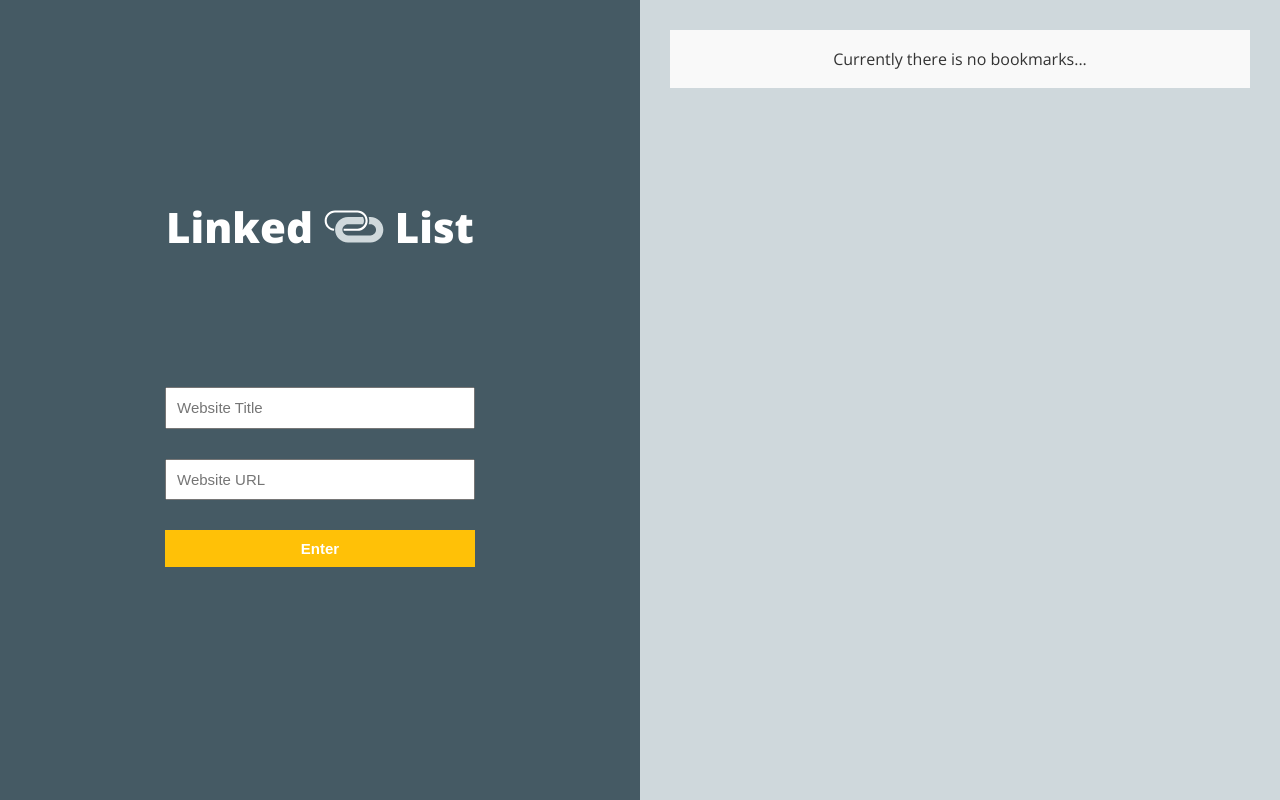
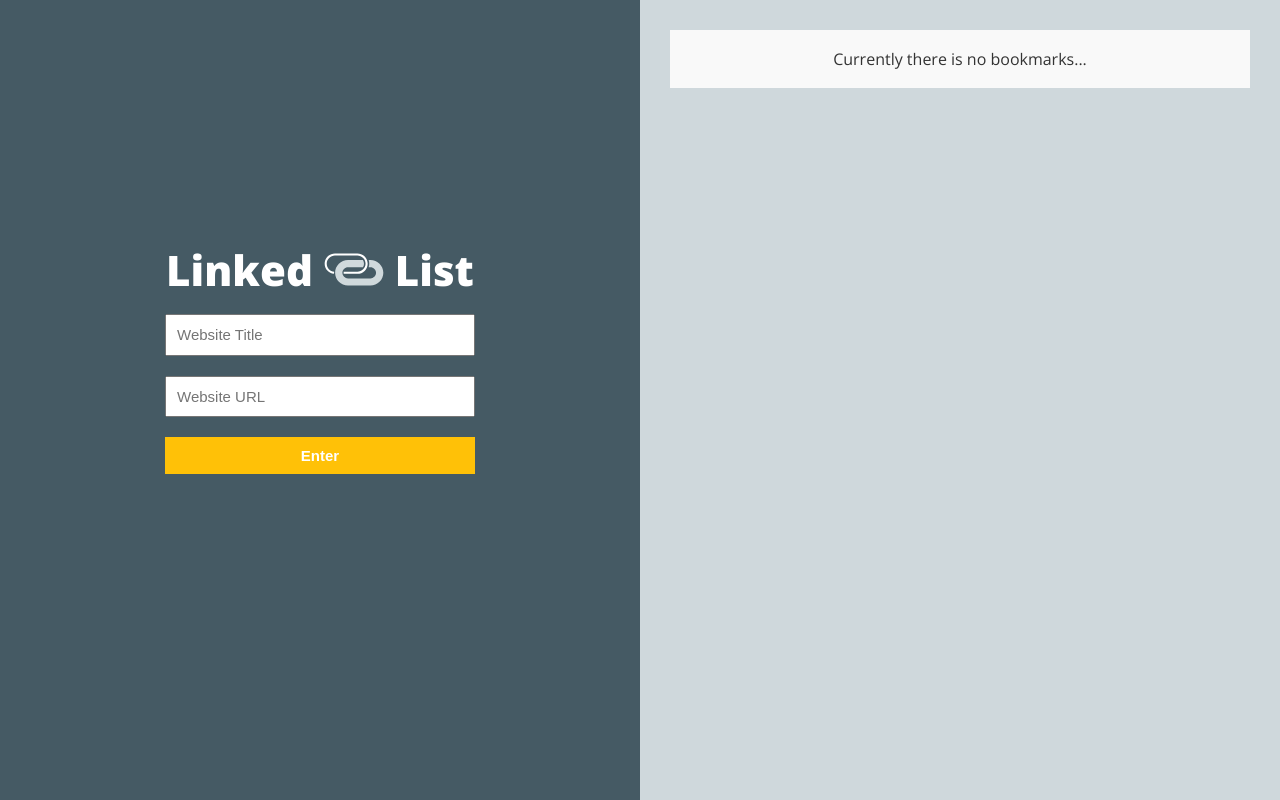
Before and after one commit to marcoroganovic/linked-list, a plain HTML site: page index.html in a window 1280 px wide. Drawn offline with nearby package versions, Linux system fonts and the light colour scheme.

Commit message:
improve styling

```diff
--- a/css/styles.css
+++ b/css/styles.css
@@ -35,6 +35,15 @@ input:focus {
   overflow: hidden;
 }
 
+.content {
+  display: flex;
+  flex-direction: column;
+  align-items: center;
+  width: 100%;
+  height: 500px;
+}
+
+
 .links {
   overflow: auto;
 }
@@ -50,7 +59,7 @@ input:focus {
 
 .logo {
   display: block;
-  margin-top: 150px;
+  margin-top: 15%;
   font-size: 42px;
   font-weight: 800;
 }
@@ -61,13 +70,12 @@ input:focus {
 
 .new-link {
   font-size: 16px;
-  margin-bottom: 150px;
 }
 
 .new-link input {
   display: block;
   width: 310px;
-  margin: 30px 0;
+  margin: 20px 0;
   padding: 10px;
   font-size: 15px;
 }
@@ -170,6 +178,9 @@ span.read:hover {
     height: 50vh;
   }
 
+  .content {
+  }
+
   .links {
     width: 100%;
     min-height: 55vh;
--- a/index.html
+++ b/index.html
@@ -17,6 +17,7 @@
 
       <section class="logo-form">
 
+        <div class="content">
         <a class="logo" href="/">
           Linked <img src="images/linked-list-logo.svg"> List
         </a>
@@ -26,6 +27,7 @@
           <input id="new-bookmark-url" type="text" placeholder="Website URL" />
           <input id="add-bookmark" class="input-button" type="button" value="Enter" />
         </form>
+        </div>
 
       </section>
 
```
